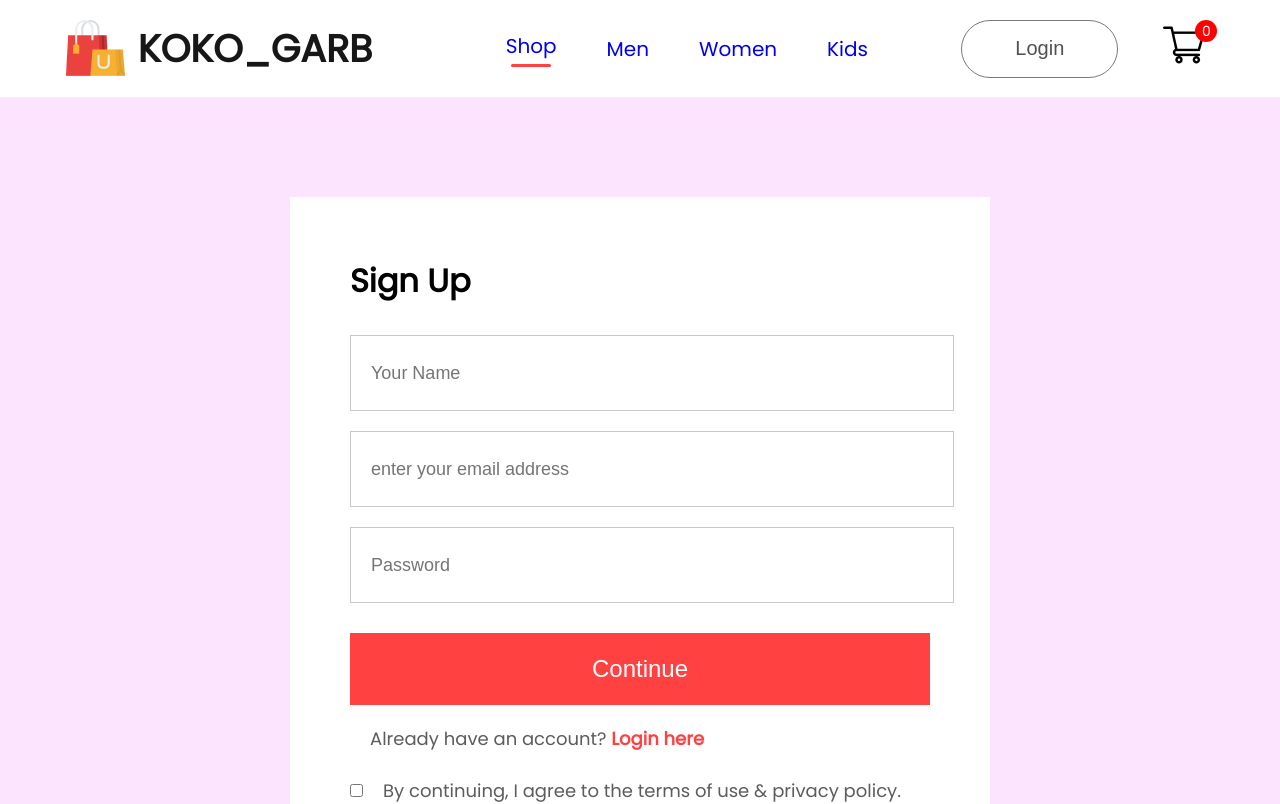
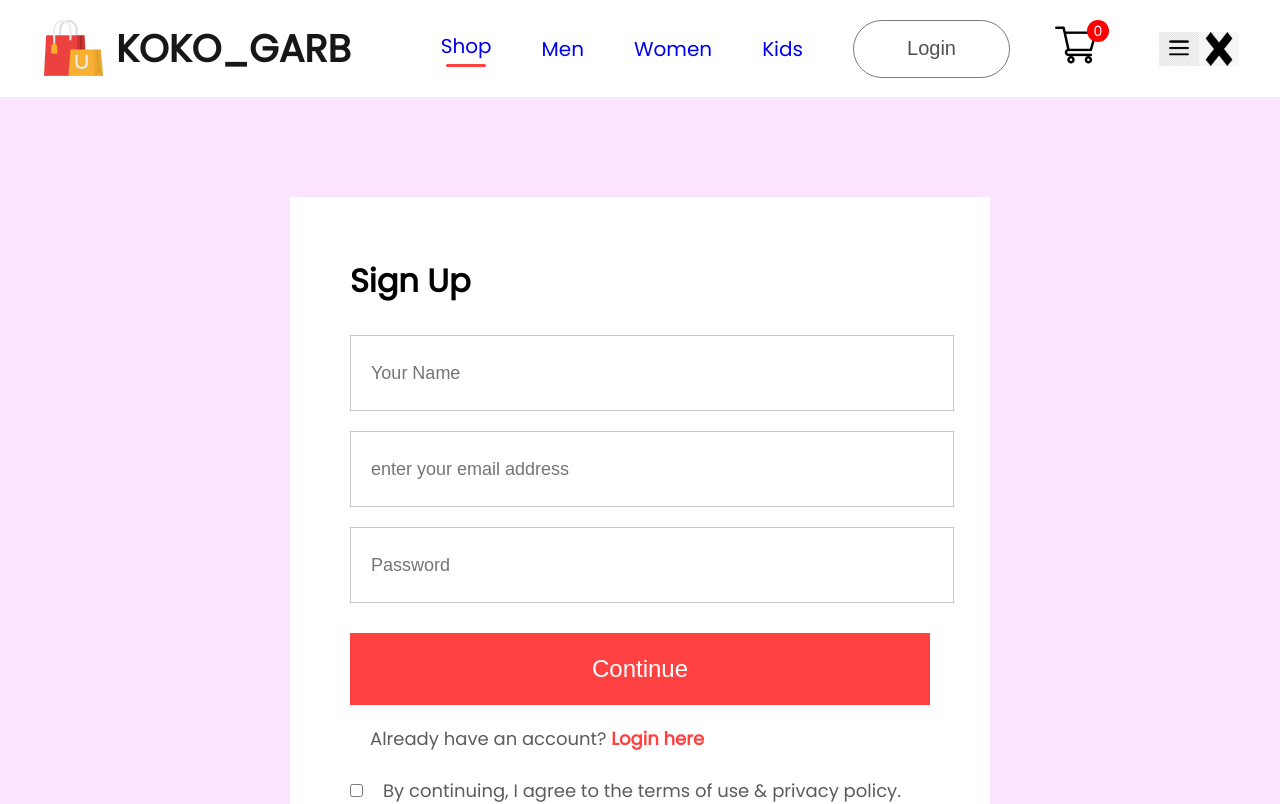
Before and after one commit to Jejeet/KokoBiz, a React (Create React App) app: page /login in a window 1280 px wide. Shown: the top 804 px of the page. Built offline with nearby package versions, Linux system fonts and the light colour scheme; a web font is replaced by a local one.

Commit message:
mobile responsiveness, nav icon-logo

```diff
--- a/src/Components/Navbar/Navbar.css
+++ b/src/Components/Navbar/Navbar.css
@@ -71,3 +71,9 @@
     background: red;
     color: white;
 }
+.navMedia img{
+    width: 40px;
+    height: 34px;
+    padding-top: 1rem;
+
+}
--- a/src/Components/Navbar/Navbar.jsx
+++ b/src/Components/Navbar/Navbar.jsx
@@ -1,5 +1,7 @@
 import React from 'react'
 import "./Navbar.css"
+import bar from "../Assets 3/menu icon.png"
+import cross from "../Assets 3/cross icon.jpeg"
 import logo from "../Assets 3/logo.png"
 import cart_icon from "../Assets 3/cart_icon.png"
 import { useState } from 'react'
@@ -17,6 +19,7 @@ const Navbar = () => {
             <img src={logo} alt="" />
             <p>KOKO_GARB</p>
         </div>
+
         <ul className="nav-menu">
         {/* add onclick to each of them and a function set to set menu*/}
         {/* the hr was fist included manually to style on shop but
@@ -37,7 +40,13 @@ const Navbar = () => {
             <div className="nav-cart-count">{getTotalItems()}</div>
         </div>
 
+        <div className='navMedia'>
+          <img src={bar} alt="" />
+          <img src={cross} alt="" />
+        </div>
+
     </div>
+
   )
 }
 
```
